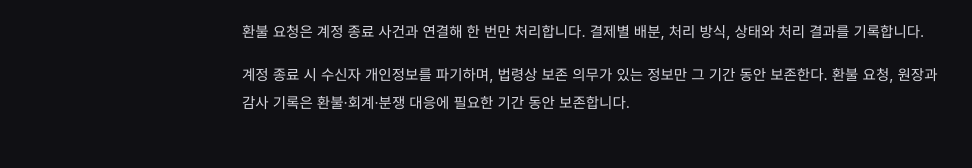
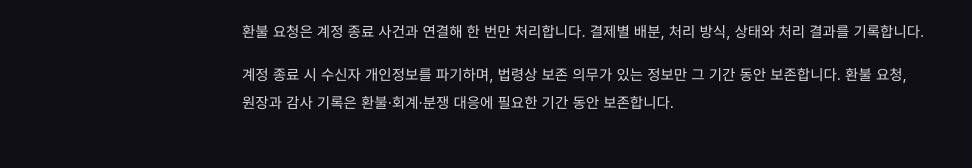
Before and after one commit to fxylabs/superself, a website: page site/pages/refund.html in a window 1280 px wide. Shown: the part 3869-4037 px from the top of the page, without its empty margins (48-1020 px from the left). Drawn offline with Linux system fonts and the light colour scheme.

Commit message:
fix(pages): one sentence in refund §8 joins the document's 합니다 register

```diff
--- a/site/pages/refund.html
+++ b/site/pages/refund.html
@@ -356,7 +356,7 @@ a { color: inherit; }
 
     <h2 id="s8">8. 처리 기록과 개인정보</h2>
     <p>환불 요청은 계정 종료 사건과 연결해 한 번만 처리합니다. 결제별 배분, 처리 방식, 상태와 처리 결과를 기록합니다.</p>
-    <p>계정 종료 시 수신자 개인정보를 파기하며, 법령상 보존 의무가 있는 정보만 그 기간 동안 보존한다. 환불 요청, 원장과 감사 기록은 환불·회계·분쟁 대응에 필요한 기간 동안 보존합니다.</p>
+    <p>계정 종료 시 수신자 개인정보를 파기하며, 법령상 보존 의무가 있는 정보만 그 기간 동안 보존합니다. 환불 요청, 원장과 감사 기록은 환불·회계·분쟁 대응에 필요한 기간 동안 보존합니다.</p>
 
     <h2 id="s9">9. 문의</h2>
     <p>환불 관련 문의는 hello@fxy.global로 접수합니다. 접수 시 계정 식별 정보와 결제 확인에 필요한 최소 정보를 요청할 수 있습니다. 비밀번호, 에이전트 자격증명 전체 값과 카드 전체 번호는 보내지 않습니다.</p>
```
